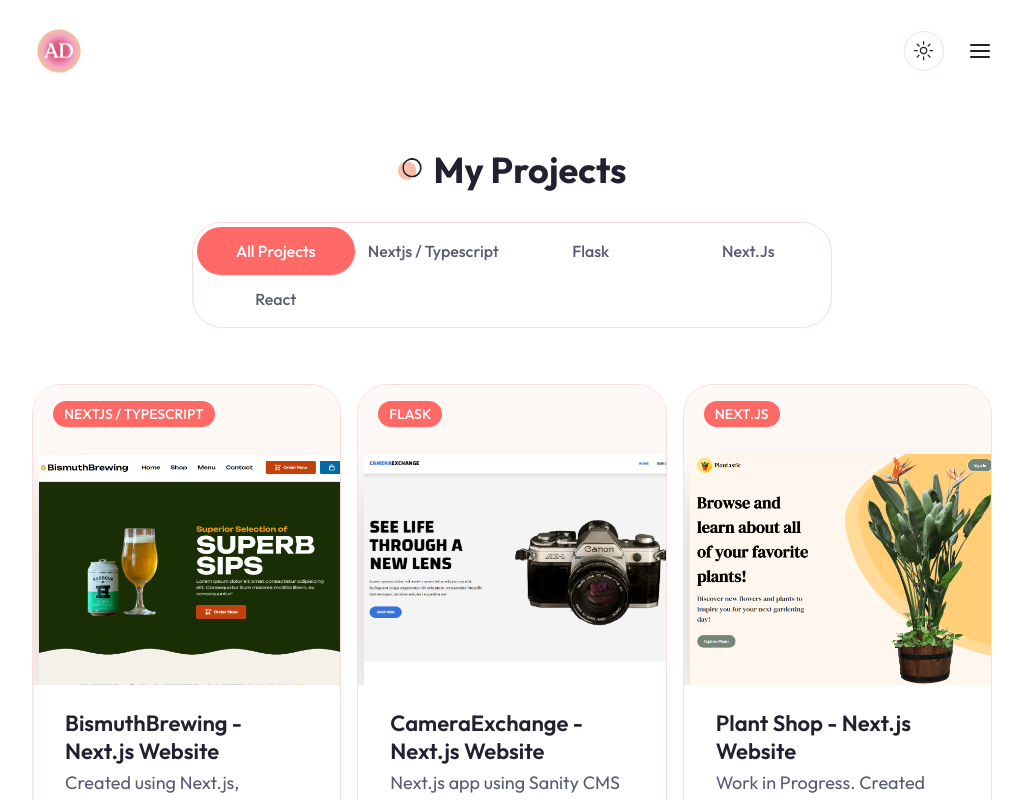
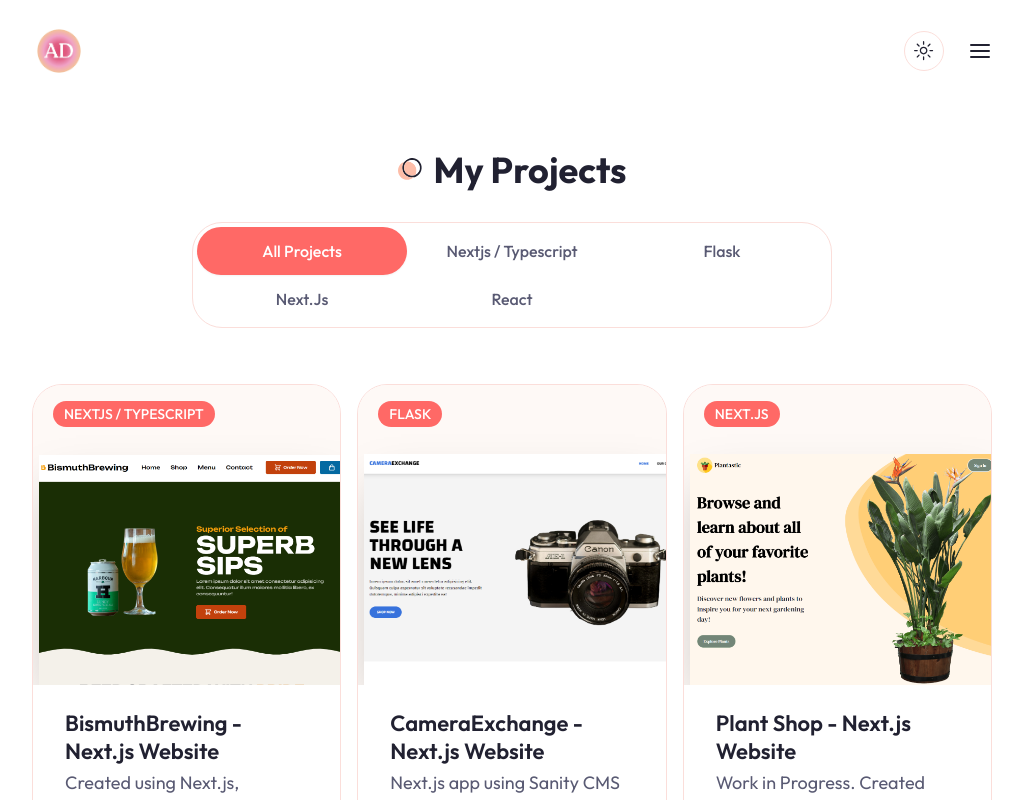
Before and after one commit to allisond756/Portfolio-Website-2.0, a Next.js app: page /projects in a window 1280 px wide. Shown: the top 800 px of the page, without its empty margins (128-1151 px from the left). Built offline with nearby package versions, Linux system fonts and the light colour scheme.

Commit message:
my projects tabs

```diff
--- a/app/projects/page.jsx
+++ b/app/projects/page.jsx
@@ -64,7 +64,7 @@ const Projects = () => {
         <h2 className="section-title mb-8 xl:mb-16 text-center mx-auto">My Projects</h2>
         {/** tabs */}
         <Tabs defaultValue={category} className="mb-24 xl:mb-48">
-          <TabsList className="w-full grid h-full md:grid-cols-4 lg:max-w-[640px] mb-12 mx-auto
+          <TabsList className="w-full grid h-full md:grid-cols-3 lg:max-w-[640px] mb-12 mx-auto
           md:border dark:border-none">
             {categories.map((category, index) => {
               return (
```
